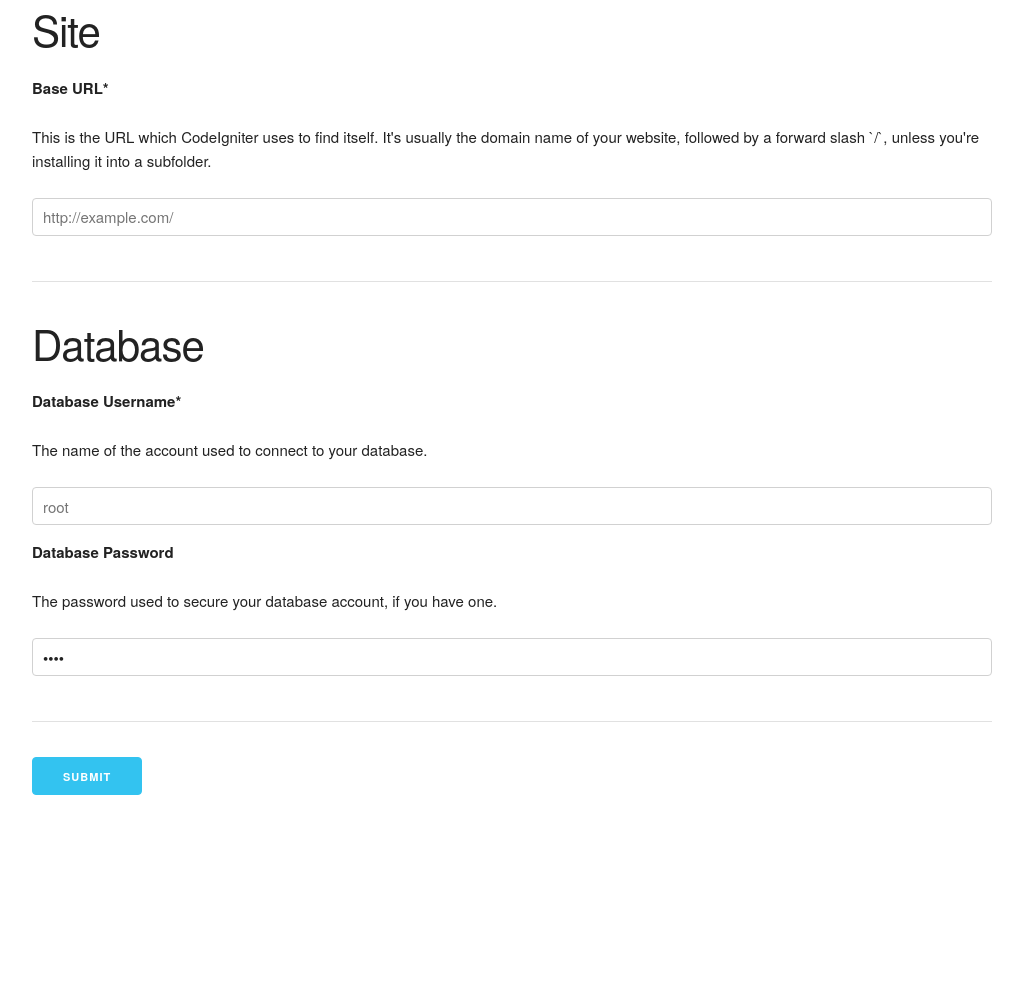
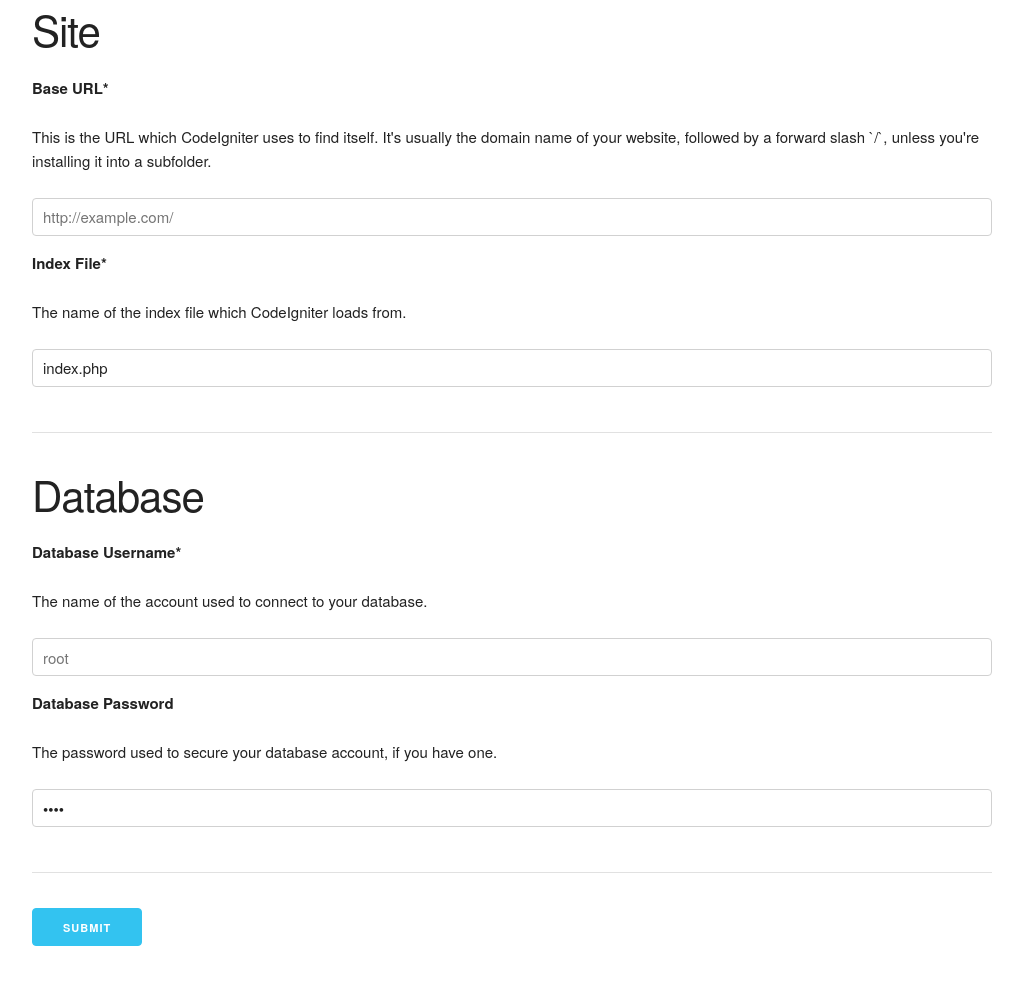
Before and after one commit to ItsSeaJay/musketeer, a PHP site: page /form.php in a window 1280 px wide. Shown: the part 77-1063 px from the top of the page, without its empty margins (128-1151 px from the left). Before the commit the page ends 872 px from the top, so only its background shows below. Run offline with PHP 8.4, Linux system fonts and the light colour scheme.

Commit message:
Added support for the index file

```diff
--- a/src/form.php
+++ b/src/form.php
@@ -820,6 +820,12 @@
 					forward slash `/`, unless you're installing it into a subfolder.
 				</p>
 				<input class="u-full-width" type="text" name="base_url" placeholder="http://example.com/" required>
+				<!-- Index File -->
+				<b><p><label for="base_url">Index File*</label></p></b>
+				<p>
+					The name of the index file which CodeIgniter loads from.
+				</p>
+				<input class="u-full-width" type="text" name="index_file" value="index.php" required>
 
 				<hr>
 
--- a/src/installer.php
+++ b/src/installer.php
@@ -35,9 +35,11 @@ class Installer {
 
 		// Get the site configuration from the previous form
 		$config['base_url'] = filter_var($_POST['base_url'], FILTER_SANITIZE_STRING) ?? 'http://example.com/';
+		$config['index_file'] = filter_var($_POST['index_file'], FILTER_SANITIZE_STRING) ?? 'index.php';
 
 		// Replace the information in the 'config' template with the user's configuration
 		$templates['config'] = str_replace('{base_url}', $config['base_url'], $templates['config']);
+		$templates['config'] = str_replace('{index_file}', $config['index_file'], $templates['config']);
 
 		// Store that information in the appropriate file
 		file_put_contents($folder_name.'application\\config\\config.php', $templates['config']);
--- a/src/templates/config.txt
+++ b/src/templates/config.txt
@@ -35,7 +35,7 @@ $config[\'base_url\'] = \'{base_url}\';
 | variable so that it is blank.
 |
 */
-$config[\'index_page\'] = \'index.php\';
+$config[\'index_page\'] = \'{index_file}\';
 
 /*
 |--------------------------------------------------------------------------
```
